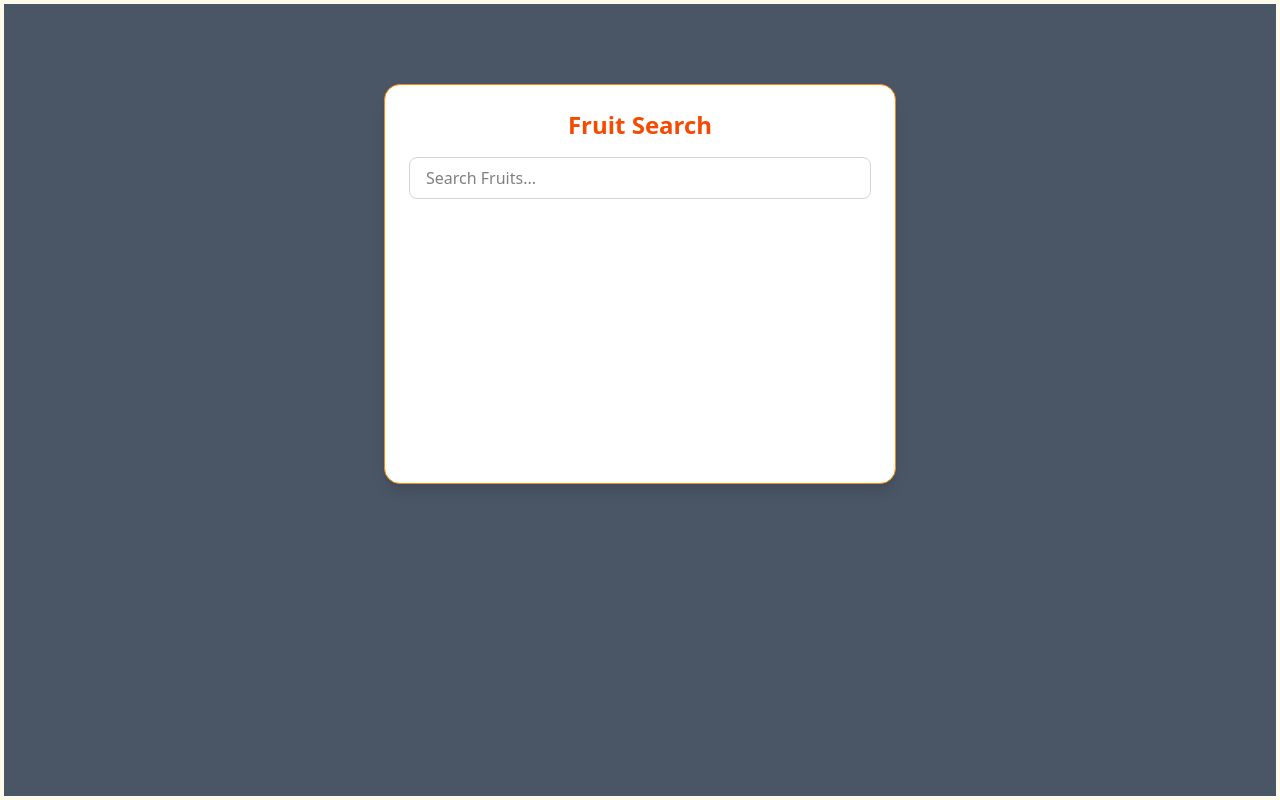
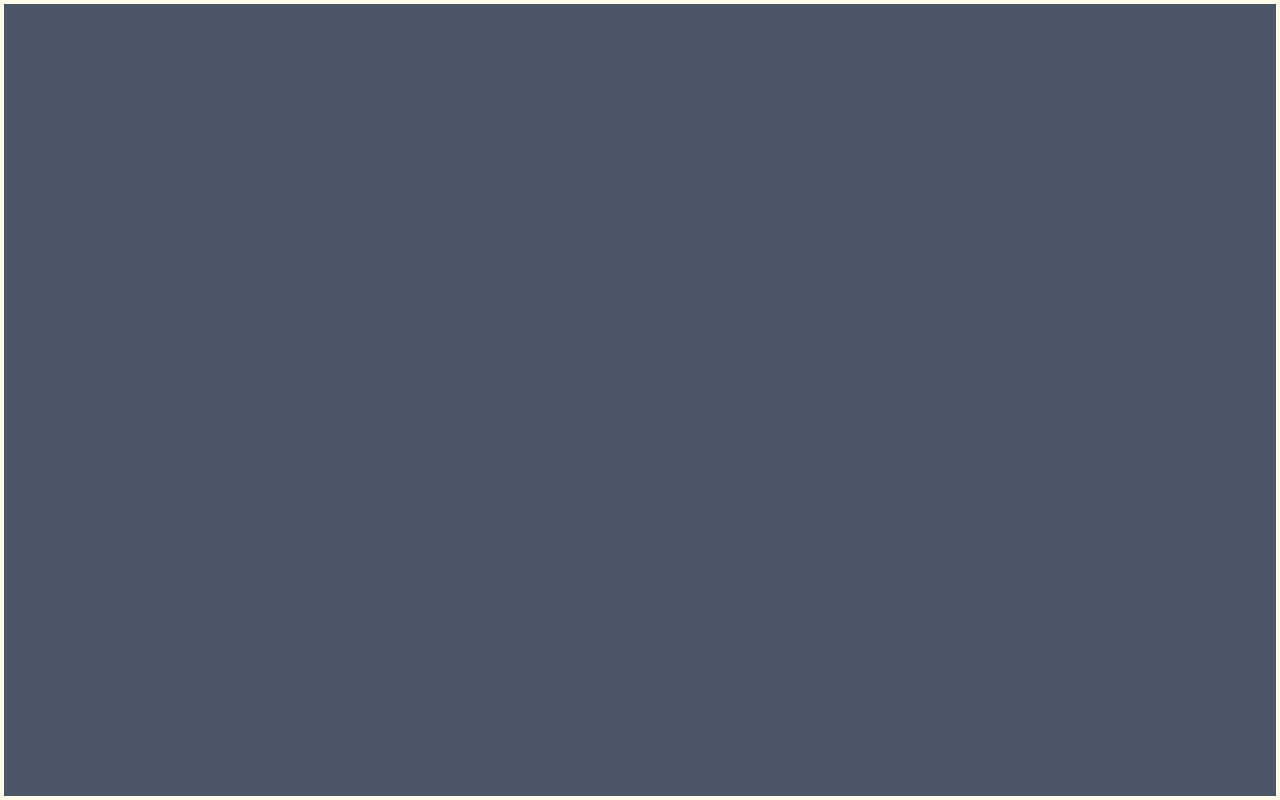
Before and after one commit to vikas-git1/React-Tasks, a React (Vite) app: page / in a window 1280 px wide. Built offline with nearby package versions, Linux system fonts and the light colour scheme.

Commit message:
Setup Show Hide Toggle

```diff
--- a/src/App.jsx
+++ b/src/App.jsx
@@ -5,6 +5,7 @@ import TodoApp from "./tasks/02_todo/TodoApp";
 import PhotoGallery from "./tasks/03_fetchData/PhotoGallery";
 import FormValidation from "./tasks/04_formValidation/FormValidation";
 import SearchFilter from "./tasks/05_searchFilter/SearchFilter";
+import ShowHideToggle from "./tasks/06_showHideToggle/ShowHideToggle";
 
 function App() {
   return (
@@ -13,7 +14,8 @@ function App() {
       {/* <TodoApp /> */}
       {/* <PhotoGallery /> */}
       {/* <FormValidation /> */}
-      <SearchFilter />
+      {/* <SearchFilter /> */}
+      <ShowHideToggle />
     </div>
   );
 }
--- /dev/null
+++ b/src/tasks/06_showHideToggle/ShowHideToggle.jsx
@@ -0,0 +1,11 @@
+import React from 'react'
+
+const ShowHideToggle = () => {
+  return (
+    <div>
+
+    </div>
+  )
+}
+
+export default ShowHideToggle
```
